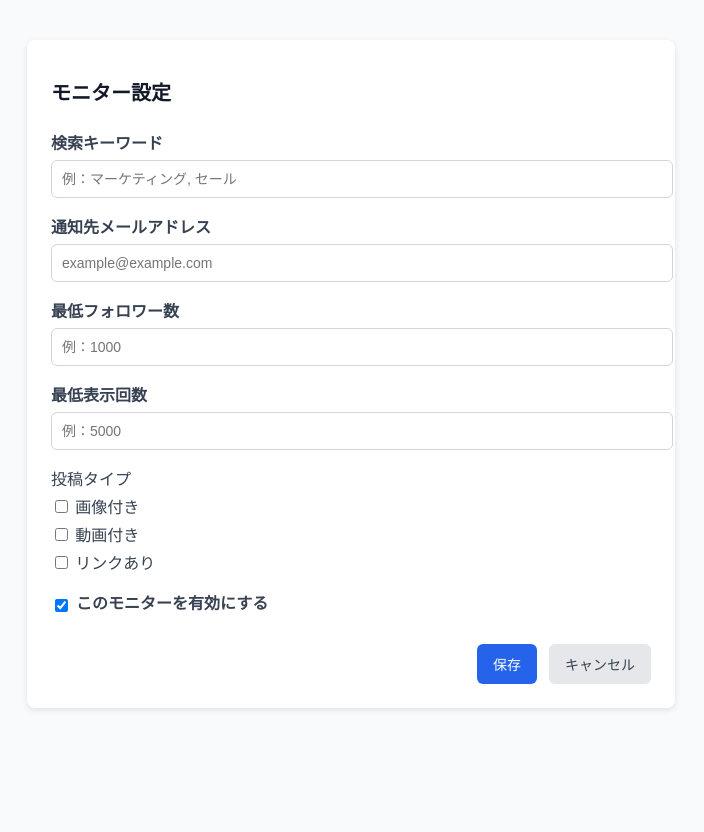
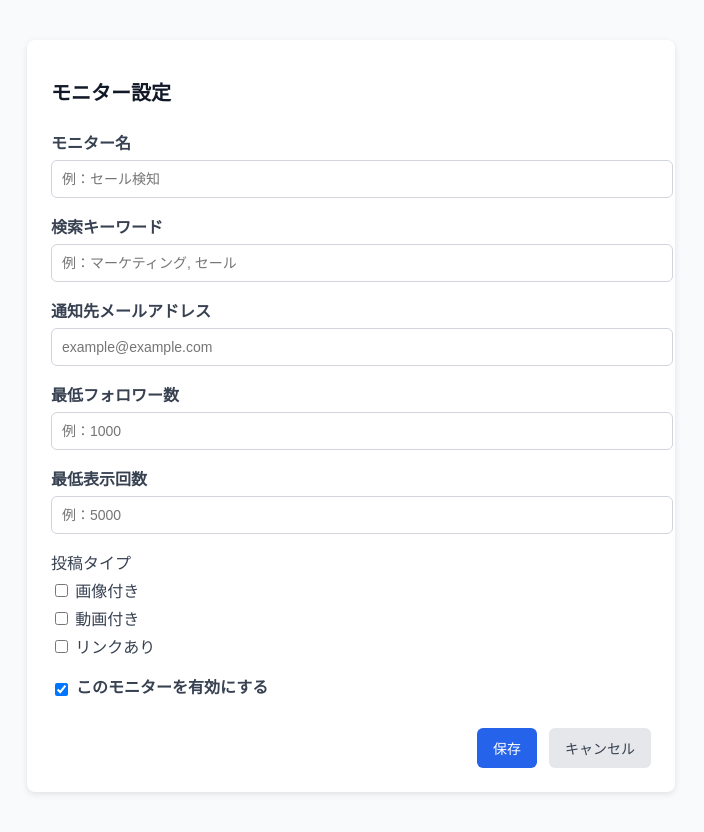
Before and after one commit to act-Idea/X_MonitorAndNotify, a Flask app: page /setting in a window 1280 px wide. Shown: the whole page, without its empty margins (289-993 px from the left). Before the commit the page ends 710 px from the top, so only its background shows below. Run offline with Flask 3, Linux system fonts and the light colour scheme; some libraries are stand-ins or nearby versions.

Commit message:
モニター設定画面にモニター名を追加

```diff
--- a/templates/setting.html
+++ b/templates/setting.html
@@ -82,6 +82,9 @@
   <div class="container">
     <h1>モニター設定</h1>
     <form>
+      <label for="monitor_name">モニター名</label>
+      <input type="text" id="monitor_name" name="monitor_name" placeholder="例：セール検知" />
+
       <label for="keyword">検索キーワード</label>
       <input type="text" id="keyword" name="keyword" placeholder="例：マーケティング, セール" />
 
```
